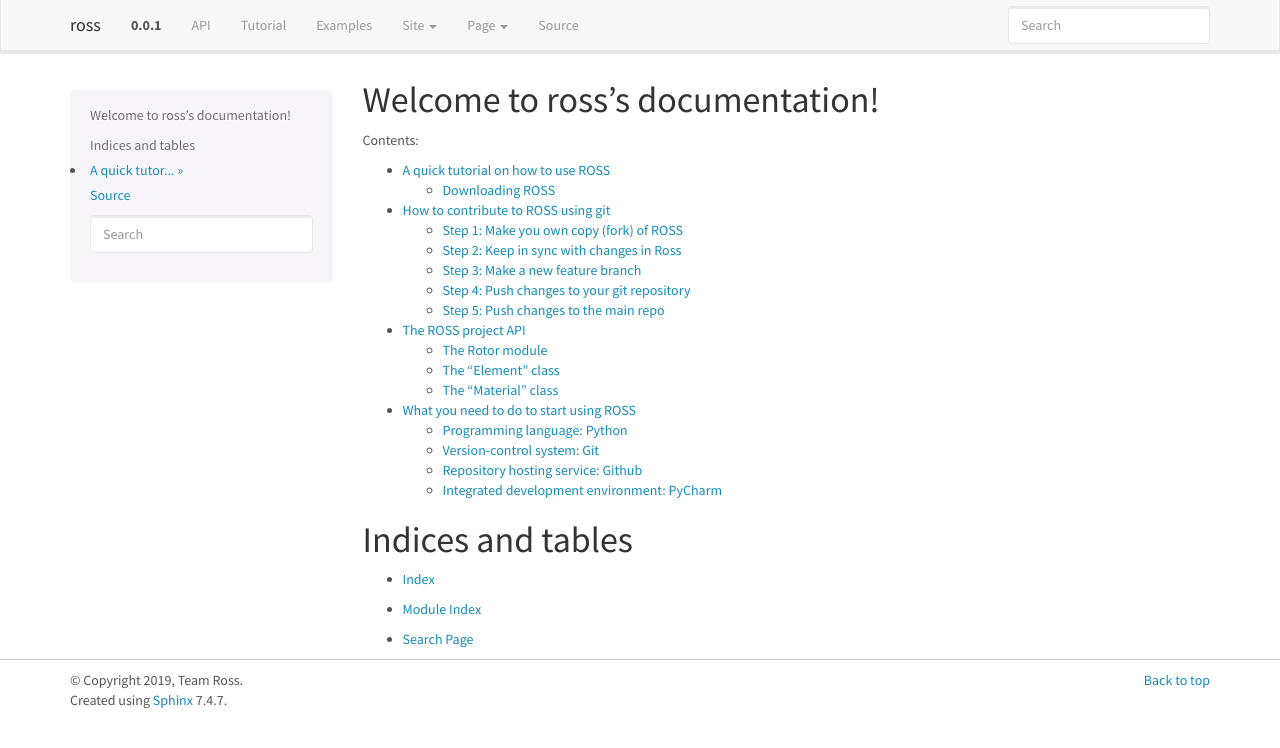
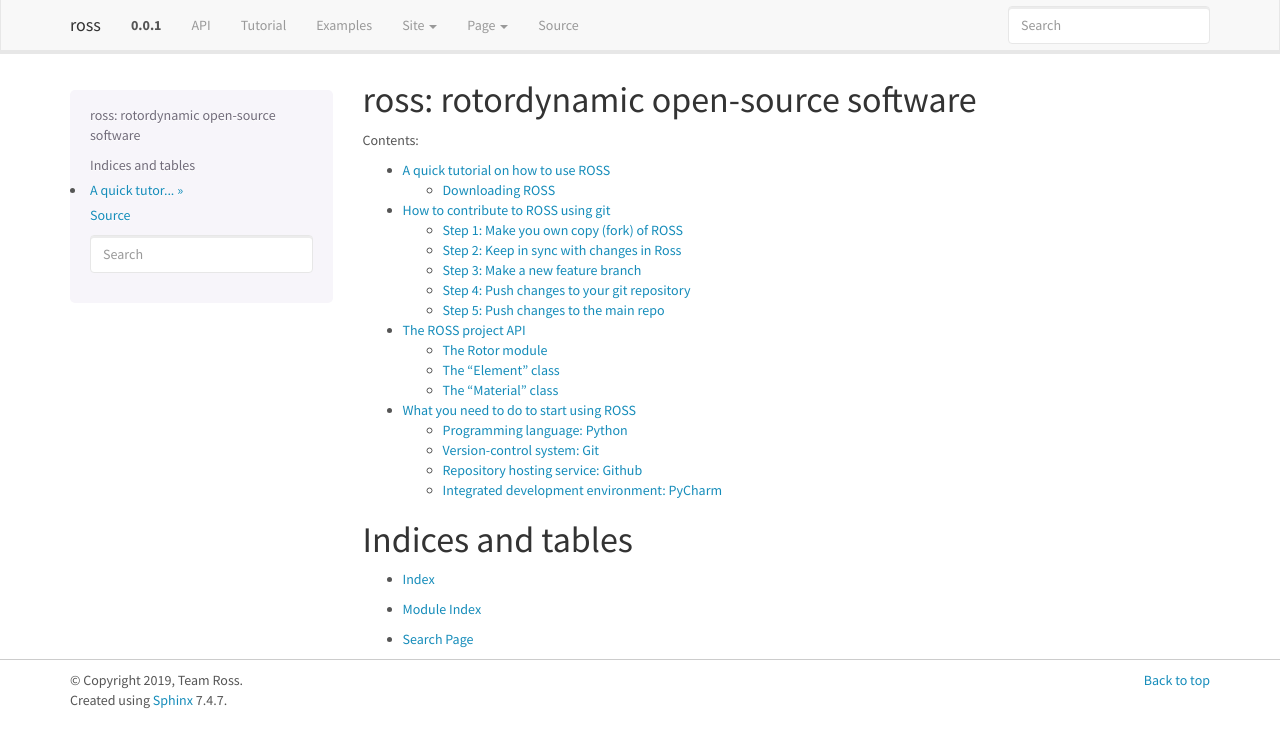
Before and after one commit to petrobras/ross, a Sphinx documentation site: the page built from docs/index.rst, in a window 1280 px wide. Shown: the top 748 px of the page. Built offline with Sphinx 7.4.7, drawn with Linux system fonts in a browser that asks for light colours; formulas are drawn with MathJax 3.

Commit message:
Update header

```diff
--- a/docs/index.rst
+++ b/docs/index.rst
@@ -3,8 +3,8 @@
    You can adapt this file completely to your liking, but it should at least
    contain the root `toctree` directive.
 
-Welcome to ross's documentation!
-================================
+ross: rotordynamic open-source software
+=======================================
 
 .. toctree::
    :maxdepth: 2
```
